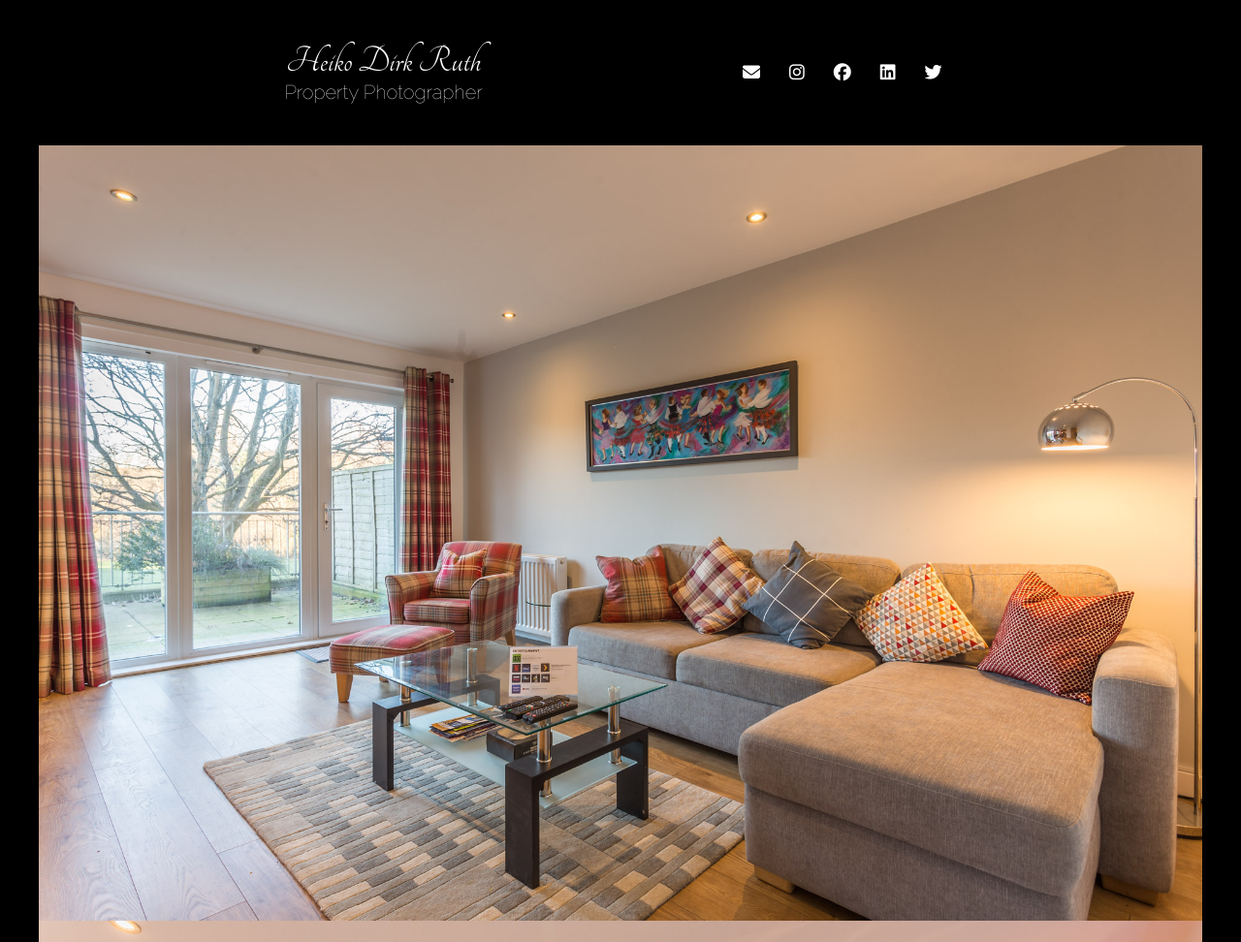
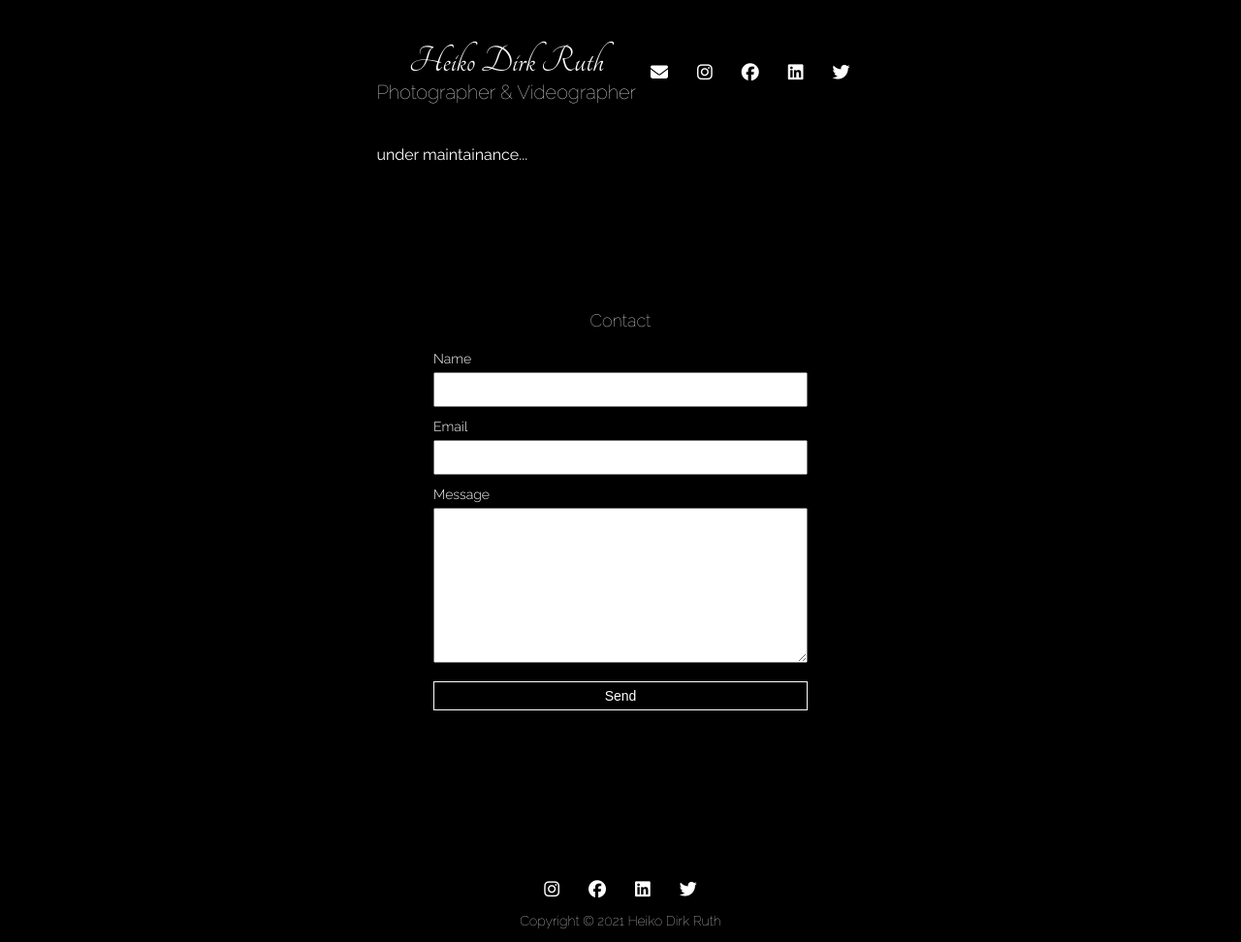
Before and after one commit to heikodirkruth/property_portfolio, a plain HTML site: page index.html in a window 1280 px wide. Shown: the top 972 px of the page at 97% size. Drawn offline with Linux system fonts and the light colour scheme.

Commit message:
Update index.html

```diff
--- a/index.html
+++ b/index.html
@@ -21,7 +21,7 @@
         <div class="header">
             <div class="title">
                 <h1>Heiko Dirk Ruth</h1>
-                <h2>Property Photographer</h2>
+                <h2>Photographer & Videographer</h2>
             </div>
             <ol class="nav">
                 <li><a href="#contact" title="Contact"><i class="fas fa-envelope"></i></a></li>
@@ -31,6 +31,9 @@
                 <li><a href="https://twitter.com/heikodirkruth" target="_blank" title="Twitter"><i class="fab fa-twitter"></i></a></li>
             </ol>
         </div>
+
+
+      <!--
 
         <div class="site">
             <div class="container">
@@ -55,6 +58,13 @@
                 <img src="/img/7.jpg" alt="" class="photo" loading="lazy">
             </div>
         </div>
+
+
+      -->
+
+
+        under maintainance...
+
 
         <div class="footer">
             <div class="contact_container" id="contact">
```
